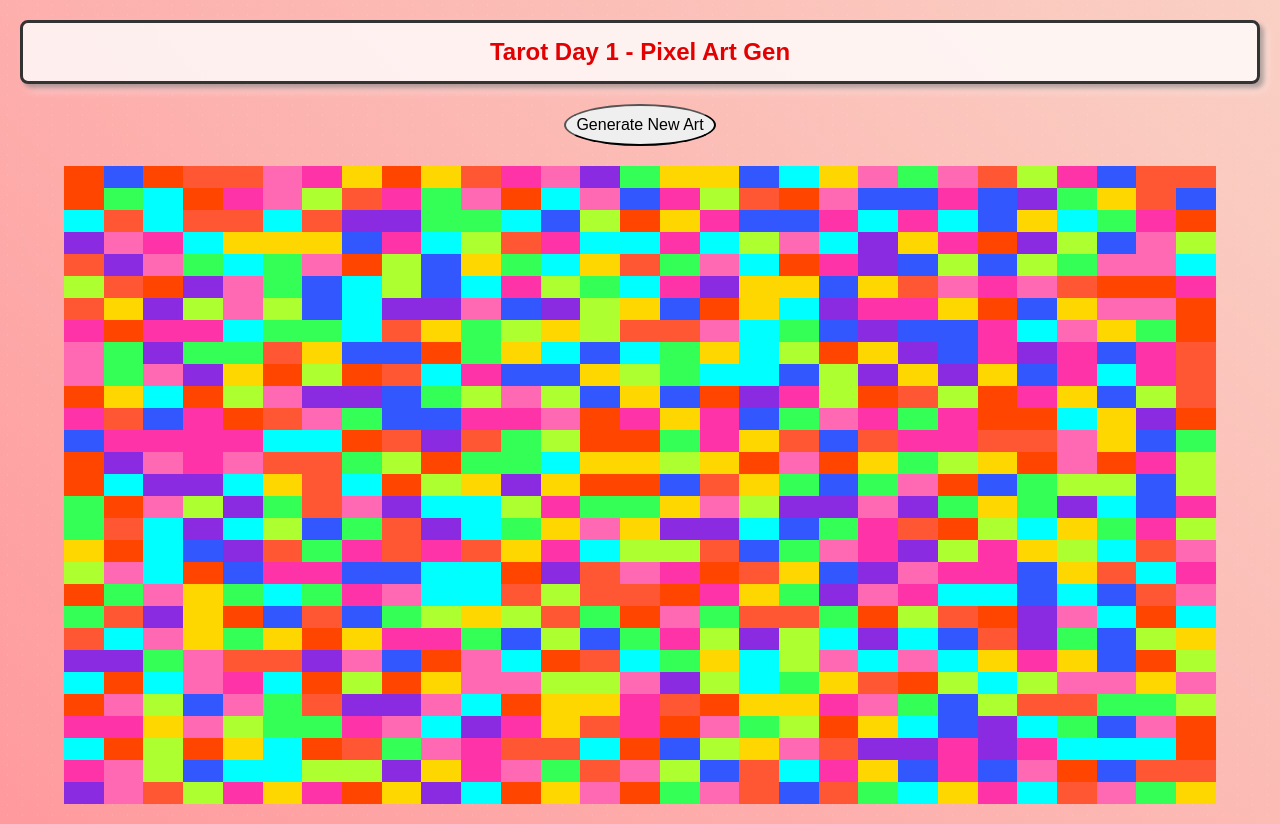
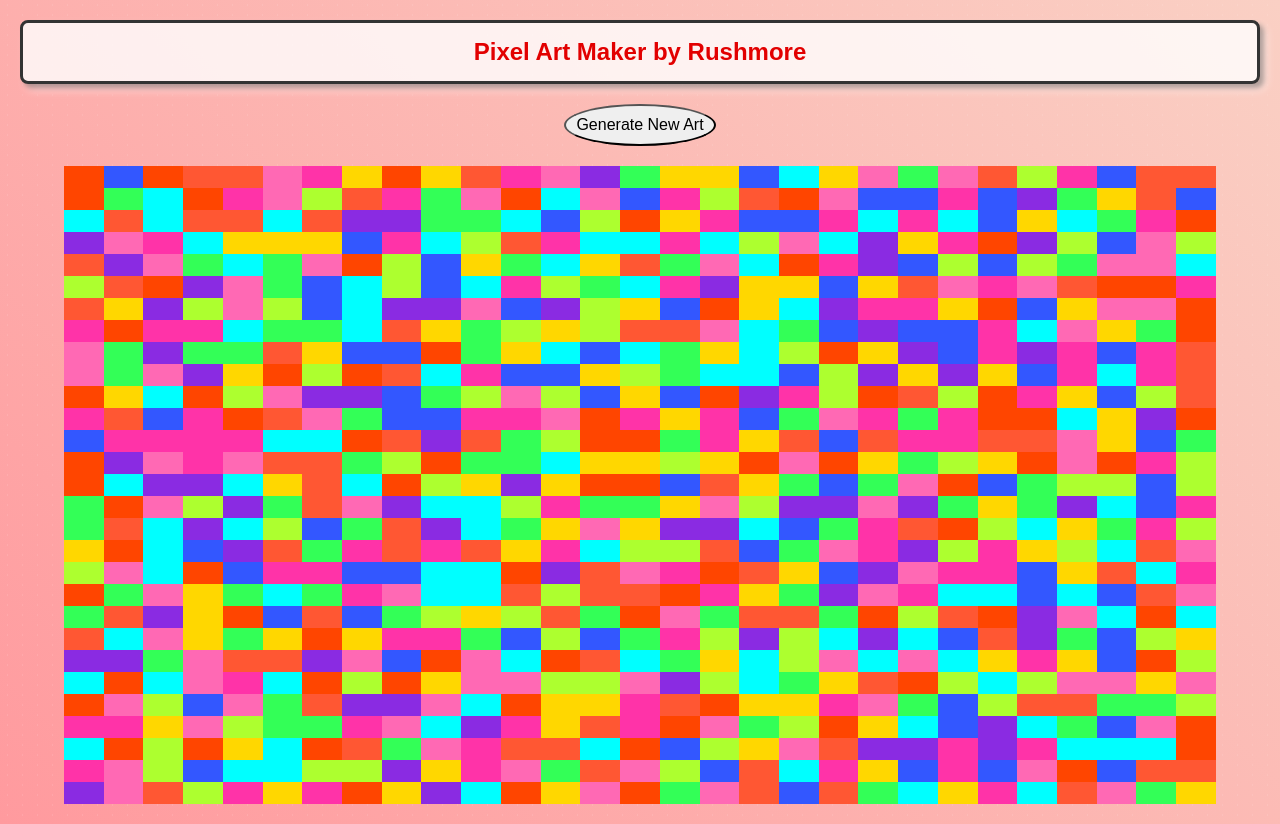
Before and after one commit to MntRushmore/tarot-day-1, a plain HTML site: page index.html in a window 1280 px wide. Drawn offline with Linux system fonts and the light colour scheme.

Commit message:
changed name

```diff
--- a/index.html
+++ b/index.html
@@ -7,7 +7,7 @@
     <title>Pixel Art Maker by Rushmore</title>
 </head>
 <body>
-    <h2>Tarot Day 1 - Pixel Art Gen</h2>
+    <h2>Pixel Art Maker by Rushmore</h2>
     <button onclick="generatePixelArt()">Generate New Art</button>
     <table id="pixelArt"></table>
 
```
